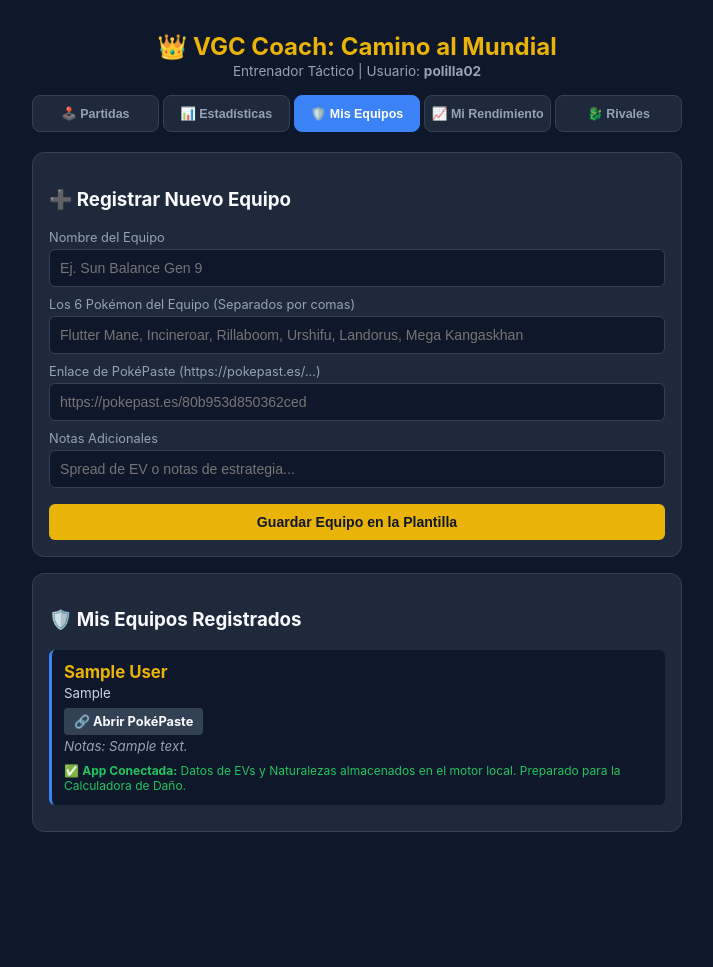
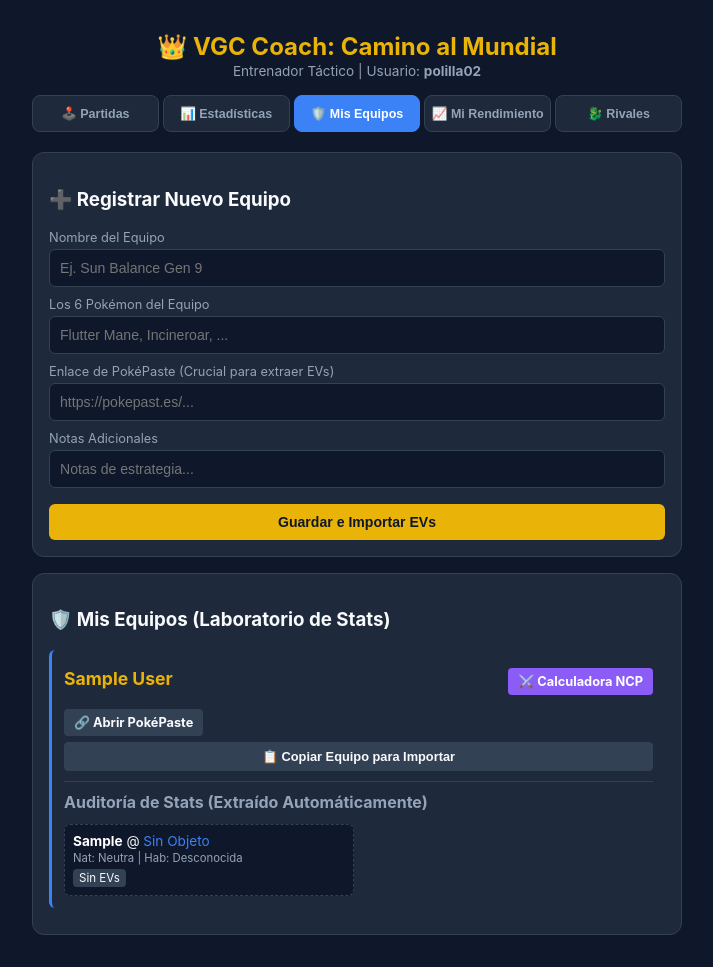
Before and after one commit to gilpinzonalvaro-commits/vgc-coach, a Flask app: page / in a window 1280 px wide, after a click on "🛡️ Mis Equipos". Shown: the whole page, without its empty margins (283-996 px from the left). Before the commit the page ends 832 px from the top, so only its background shows below. Run offline with Flask 3, Linux system fonts and the light colour scheme; tables that the repository leaves empty hold one stand-in row (values such as "Sample post").

Commit message:
Refactor HTML and CSS for dashboard layout

```diff
--- a/templates/dashboard.html
+++ b/templates/dashboard.html
@@ -5,97 +5,42 @@
     <meta name="viewport" content="width=device-width, initial-scale=1.0">
     <title>VGC World Championship Coach - polilla02</title>
     <style>
-        :root {
-            --bg-color: #0f172a;
-            --card-bg: #1e293b;
-            --accent-color: #3b82f6;
-            --purple-accent: #8b5cf6;
-            --text-color: #f8fafc;
-            --text-muted: #94a3b8;
-            --win-color: #22c55e;
-            --loss-color: #ef4444;
-            --border-color: #334155;
-            --gold-accent: #eab308;
-        }
-        body {
-            font-family: apple-system, BlinkMacSystemFont, "Segoe UI", Roboto, sans-serif;
-            background-color: var(--bg-color);
-            color: var(--text-color);
-            margin: 0;
-            padding: 16px;
-            display: flex;
-            justify-content: center;
-        }
+        :root { --bg-color: #0f172a; --card-bg: #1e293b; --accent-color: #3b82f6; --purple-accent: #8b5cf6; --text-color: #f8fafc; --text-muted: #94a3b8; --win-color: #22c55e; --loss-color: #ef4444; --border-color: #334155; --gold-accent: #eab308; }
+        body { font-family: apple-system, BlinkMacSystemFont, "Segoe UI", Roboto, sans-serif; background-color: var(--bg-color); color: var(--text-color); margin: 0; padding: 16px; display: flex; justify-content: center; }
         .container { max-width: 650px; width: 100%; }
         h1 { text-align: center; color: var(--gold-accent); font-size: 1.5em; margin-bottom: 2px; }
         .subtitle { text-align: center; color: var(--text-muted); font-size: 0.85em; margin-bottom: 16px; }
-
         .tabs { display: flex; gap: 4px; margin-bottom: 16px; overflow-x: auto; padding-bottom: 4px; }
-        .tab-btn {
-            flex: 1;
-            padding: 10px 6px;
-            background: var(--card-bg);
-            border: 1px solid var(--border-color);
-            color: var(--text-muted);
-            border-radius: 8px;
-            font-weight: bold;
-            font-size: 0.78em;
-            cursor: pointer;
-            white-space: nowrap;
-            text-align: center;
-        }
+        .tab-btn { flex: 1; padding: 10px 6px; background: var(--card-bg); border: 1px solid var(--border-color); color: var(--text-muted); border-radius: 8px; font-weight: bold; font-size: 0.78em; cursor: pointer; white-space: nowrap; text-align: center; }
         .tab-btn.active { background: var(--accent-color); color: white; border-color: var(--accent-color); }
         .tab-content { display: none; }
         .tab-content.active { display: block; }
-
-        .card {
-            background: var(--card-bg);
-            border-radius: 12px;
-            padding: 16px;
-            margin-bottom: 16px;
-            border: 1px solid var(--border-color);
-        }
+        .card { background: var(--card-bg); border-radius: 12px; padding: 16px; margin-bottom: 16px; border: 1px solid var(--border-color); }
         .form-group { margin-bottom: 10px; }
         label { display: block; margin-bottom: 4px; font-size: 0.8em; color: var(--text-muted); }
-        input, select, button, textarea {
-            width: 100%;
-            padding: 10px;
-            background: #0f172a;
-            border: 1px solid var(--border-color);
-            border-radius: 6px;
-            color: white;
-            box-sizing: border-box;
-            font-size: 0.88em;
-        }
+        input, select, button, textarea { width: 100%; padding: 10px; background: #0f172a; border: 1px solid var(--border-color); border-radius: 6px; color: white; box-sizing: border-box; font-size: 0.88em; }
         .btn { background: var(--accent-color); font-weight: bold; border: none; cursor: pointer; margin-top: 6px; }
         .btn-gold { background: var(--gold-accent); color: #0f172a; }
-        .btn-link {
-            display: inline-block;
-            padding: 6px 10px;
-            background: #334155;
-            color: #f8fafc;
-            border-radius: 4px;
-            text-decoration: none;
-            font-size: 0.8em;
-            font-weight: bold;
-            margin-top: 6px;
-        }
+        .btn-link { display: inline-block; padding: 6px 10px; background: #334155; color: #f8fafc; border-radius: 4px; text-decoration: none; font-size: 0.8em; font-weight: bold; margin-top: 6px; }
         .btn-link:hover { background: var(--accent-color); }
+        .btn-calc { background: var(--purple-accent); color: white; margin-left: 5px; }
         .grid-2 { display: grid; grid-template-columns: 1fr 1fr; gap: 10px; }
         .stat-box { text-align: center; padding: 12px; background: #0f172a; border-radius: 8px; }
         .stat-value { font-size: 1.4em; font-weight: bold; }
         .progress-bar-bg { background: #0f172a; height: 16px; border-radius: 8px; overflow: hidden; margin-top: 8px; }
         .progress-bar-fill { background: linear-gradient(90deg, #3b82f6, #eab308); height: 100%; width: 0%; transition: width 0.3s; }
-
         .series-card { background: #0f172a; border: 1px solid var(--border-color); border-radius: 8px; padding: 12px; margin-bottom: 10px; }
         .series-card.Victoria { border-left: 4px solid var(--win-color); }
         .series-card.Derrota { border-left: 4px solid var(--loss-color); }
         .game-badge { background: #1e293b; padding: 8px; border-radius: 4px; margin-top: 6px; font-size: 0.82em; border-left: 3px solid var(--accent-color); }
         .coach-advice { background: #1e1b4b; border: 1px solid var(--purple-accent); padding: 12px; border-radius: 8px; font-size: 0.9em; }
-
         table { width: 100%; border-collapse: collapse; margin-top: 6px; font-size: 0.82em; }
         th, td { text-align: left; padding: 7px; border-bottom: 1px solid var(--border-color); }
         th { color: var(--text-muted); }
+
+        /* Stats Visualizer */
+        .poke-stat-card { background: #0f172a; border: 1px dashed var(--border-color); padding: 8px; border-radius: 6px; margin-top: 6px; font-size: 0.85em; }
+        .ev-tag { background: #334155; padding: 2px 6px; border-radius: 4px; font-size: 0.85em; margin-right: 4px; display: inline-block; margin-top: 4px;}
     </style>
 </head>
 <body>
@@ -242,7 +187,7 @@
             </div>
         </div>
 
-        <!-- SECCIÓN 3: VER Y GESTIONAR MIS EQUIPOS CON POKÉPASTE -->
+        <!-- SECCIÓN 3: VER Y GESTIONAR MIS EQUIPOS -->
         <div id="tab-myteams" class="tab-content">
             <div class="card">
                 <h3>➕ Registrar Nuevo Equipo</h3>
@@ -252,39 +197,53 @@
                         <input type="text" name="team_name" required placeholder="Ej. Sun Balance Gen 9">
                     </div>
                     <div class="form-group">
-                        <label>Los 6 Pokémon del Equipo (Separados por comas)</label>
-                        <input type="text" name="pokemon_list" required placeholder="Flutter Mane, Incineroar, Rillaboom, Urshifu, Landorus, Mega Kangaskhan">
+                        <label>Los 6 Pokémon del Equipo</label>
+                        <input type="text" name="pokemon_list" required placeholder="Flutter Mane, Incineroar, ...">
                     </div>
                     <div class="form-group">
-                        <label>Enlace de PokéPaste (https://pokepast.es/...)</label>
-                        <input type="url" name="pokepaste_url" placeholder="https://pokepast.es/80b953d850362ced">
+                        <label>Enlace de PokéPaste (Crucial para extraer EVs)</label>
+                        <input type="url" name="pokepaste_url" placeholder="https://pokepast.es/...">
                     </div>
                     <div class="form-group">
                         <label>Notas Adicionales</label>
-                        <input type="text" name="notes" placeholder="Spread de EV o notas de estrategia...">
+                        <input type="text" name="notes" placeholder="Notas de estrategia...">
                     </div>
-                    <button type="submit" class="btn btn-gold">Guardar Equipo en la Plantilla</button>
+                    <button type="submit" class="btn btn-gold">Guardar e Importar EVs</button>
                 </form>
             </div>
 
             <div class="card">
-                <h3>🛡️ Mis Equipos Registrados</h3>
+                <h3>🛡️ Mis Equipos (Laboratorio de Stats)</h3>
                 {% for t in user_teams %}
-                    <div style="background: #0f172a; padding: 12px; border-radius: 6px; margin-bottom: 10px; border-left: 3px solid var(--accent-color);">
-                        <b style="font-size: 1.05em; color: var(--gold-accent);">{{ t.name }}</b><br>
-                        <small style="color: #cbd5e1;">{{ t.pokemon }}</small><br>
+                    <div style="background: #1e293b; padding: 12px; border-radius: 6px; margin-bottom: 10px; border-left: 3px solid var(--accent-color);">
+                        <div style="display: flex; justify-content: space-between; align-items: center;">
+                            <b style="font-size: 1.1em; color: var(--gold-accent);">{{ t.name }}</b>
+                            <!-- BOTÓN DIRECTO A LA CALCULADORA NCP -->
+                            <a href="https://nerd-of-now.github.io/NCP-VGC-Damage-Calculator/" target="_blank" class="btn-link btn-calc">⚔️ Calculadora NCP</a>
+                        </div>
 
-                        {% if t.paste %}
-                            <a href="{{ t.paste }}" target="_blank" class="btn-link">🔗 Abrir PokéPaste</a>
-                        {% endif %}
+                        <div style="margin-top: 8px; margin-bottom: 8px;">
+                            {% if t.paste %}
+                                <a href="{{ t.paste }}" target="_blank" class="btn-link">🔗 Abrir PokéPaste</a>
+                            {% endif %}
+                            <button class="btn-link" onclick="copiarPaste(`{{ t.raw_paste }}`)">📋 Copiar Equipo para Importar</button>
+                        </div>
 
-                        {% if t.notes %}
-                            <br><small style="color: var(--text-muted); font-style: italic;">Notas: {{ t.notes }}</small>
-                        {% endif %}
-
-                        {% if t.raw_paste %}
-                            <div style="margin-top: 8px; font-size: 0.75em; color: var(--win-color);">
-                                ✅ <b>App Conectada:</b> Datos de EVs y Naturalezas almacenados en el motor local. Preparado para la Calculadora de Daño.
+                        <!-- VISOR DE STATS Y EVs TRADUCIDOS -->
+                        {% if t.parsed_mons %}
+                            <div style="margin-top: 10px; border-top: 1px solid var(--border-color); padding-top: 10px;">
+                                <h4 style="margin: 0 0 6px 0; color: var(--text-muted);">Auditoría de Stats (Extraído Automáticamente)</h4>
+                                <div class="grid-2">
+                                {% for m in t.parsed_mons %}
+                                    <div class="poke-stat-card">
+                                        <b style="color: white;">{{ m.name }}</b> @ <span style="color: var(--accent-color);">{{ m.item }}</span><br>
+                                        <small style="color: var(--text-muted);">Nat: {{ m.nature }} | Hab: {{ m.ability }}</small><br>
+                                        {% for ev in m.evs.split(' / ') %}
+                                            <span class="ev-tag">{{ ev }}</span>
+                                        {% endfor %}
+                                    </div>
+                                {% endfor %}
+                                </div>
                             </div>
                         {% endif %}
                     </div>
@@ -374,6 +333,13 @@
             let real = (mod === -1) ? base : Math.floor(base * mod);
             document.getElementById('realSpeed').innerText = real;
         }
+
+        function copiarPaste(texto) {
+            if (!texto) { alert("No hay datos de paste guardados."); return; }
+            navigator.clipboard.writeText(texto).then(() => {
+                alert("¡Equipo copiado! Ya puedes pegarlo (Ctrl+V) en Import/Export de la Calculadora NCP.");
+            });
+        }
     </script>
 </body>
 </html>
```
